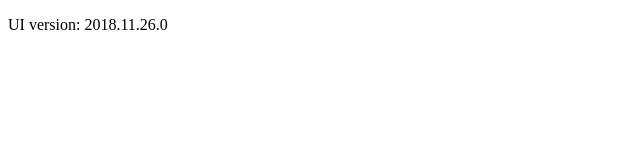
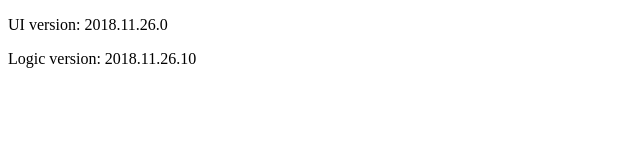
Before and after one commit to ButaNicolae/butanicolae.github.io, a plain HTML site: page html5/touch.html in a window 1280 px wide. Shown: the whole page, without its empty margins (0-640 px from the left). Drawn offline with Linux system fonts and the light colour scheme.

Commit message:
Add files via upload

```diff
--- a/html5/touch.html
+++ b/html5/touch.html
@@ -4,7 +4,7 @@
 
 <body>
 <p>UI version: 2018.11.26.0</p>
-<p id = "id_bussiness_version"></p>
+<p id = "id_logic_version"></p>
 
 <canvas width = "1024" height = "1024" id = "id_canvas">Canvas tag is not supported</canvas>
 
```
